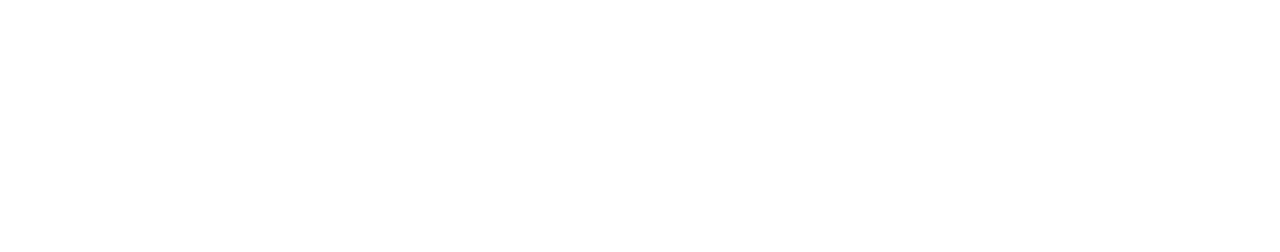
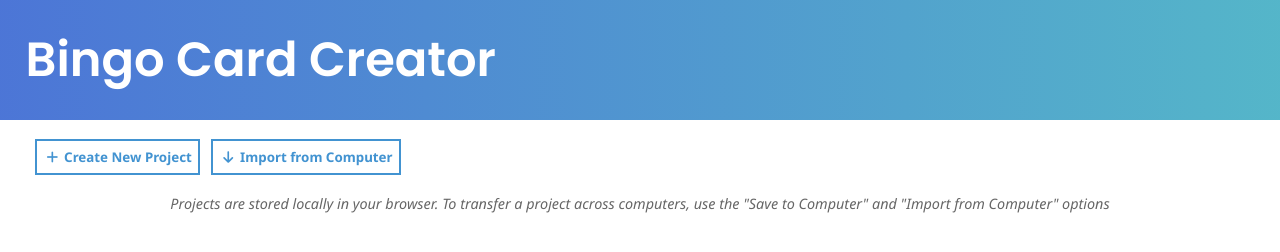
Before and after one commit to one23four56/bingo, a website: page src/index.html in a window 1280 px wide. Drawn offline with Linux system fonts and the light colour scheme.

Commit message:
create basic ui

```diff
--- a/src/index.html
+++ b/src/index.html
@@ -1,11 +1,35 @@
 <!DOCTYPE html>
 <html lang="en">
+
 <head>
     <meta charset="UTF-8">
     <meta name="viewport" content="width=device-width, initial-scale=1.0">
     <title>Bingo Card Creator</title>
+    <link rel="preconnect" href="https://fonts.googleapis.com">
+    <link rel="preconnect" href="https://fonts.gstatic.com" crossorigin>
+    <link
+        href="https://fonts.googleapis.com/css2?family=Noto+Sans:ital,wght@0,100;0,200;0,300;0,400;0,500;0,600;0,700;0,800;0,900;1,100;1,200;1,300;1,400;1,500;1,600;1,700;1,800;1,900&family=Poppins:wght@600&display=swap"
+        rel="stylesheet">
+    <script src="https://kit.fontawesome.com/679842ac55.js" crossorigin="anonymous"></script>
+    <link rel="stylesheet" href="style.css">
 </head>
+
 <body>
+    <header>
+        Bingo Card Creator
+    </header>
+
+    <div id="main">
+        <div id="buttons">
+            <button><i class="fa-solid fa-plus fa-fw"></i> Create New Project</button>
+            <button><i class="fa-solid fa-arrow-down fa-fw"></i> Import from Computer</button>
+        </div>
+
+        <em>Projects are stored locally in your browser. To transfer a project across computers, use the "Save to
+            Computer" and "Import from Computer" options</em>
+
+    </div>
 
 </body>
+
 </html>
--- /dev/null
+++ b/src/style.css
@@ -0,0 +1,69 @@
+
+:root, body {
+    width: 100%;
+    height: 100%;
+    margin: 0;
+
+    --theme-color-1: hsl(222, 63%, 57%);
+    --theme-color-2: hsl(206, 61%, 54%);
+    --theme-color-3: hsl(190, 52%, 56%);
+    --theme-color-4: hsl(174, 70%, 60%);
+    --theme-color-5: hsl(156, 63%, 57%);
+
+}
+
+header {
+    --padding: 2%;
+    font-family: 'Poppins', sans-serif;
+    font-size: 3em;
+    height: 15%;
+    width: calc(100% - var(--padding));
+    padding-left: var(--padding);
+
+    display: flex;
+    align-items: center;
+    justify-content: left;
+
+    background: linear-gradient(to right, var(--theme-color-1), var(--theme-color-3));
+    color: white;
+}
+
+div#main {
+    width: 95%;
+    margin-inline: 2.5%;
+    padding-top: 1em;
+    font-family: 'Noto Sans', sans-serif;
+
+    display: flex;
+    align-items: center;
+    justify-content: center;
+    flex-direction: column;
+    gap: 1em;
+
+}
+
+div#main em {
+    font-size: 0.9em;
+    color: hsl(0, 0%, 40%);
+}
+
+div#buttons {
+    width: 100%;
+}
+
+button {
+    font-family: 'Noto Sans', sans-serif;
+    padding: 0.5em;
+    margin: 0.25em;
+    background-color: white;
+    border: 2px solid var(--theme-color-2);
+    color: var(--theme-color-2);
+    font-weight: bold;
+    cursor: pointer;
+    transition: color 250ms, background-color 250ms;
+}
+
+button:hover {
+    color: white;
+    background-color: var(--theme-color-2);
+}
```
